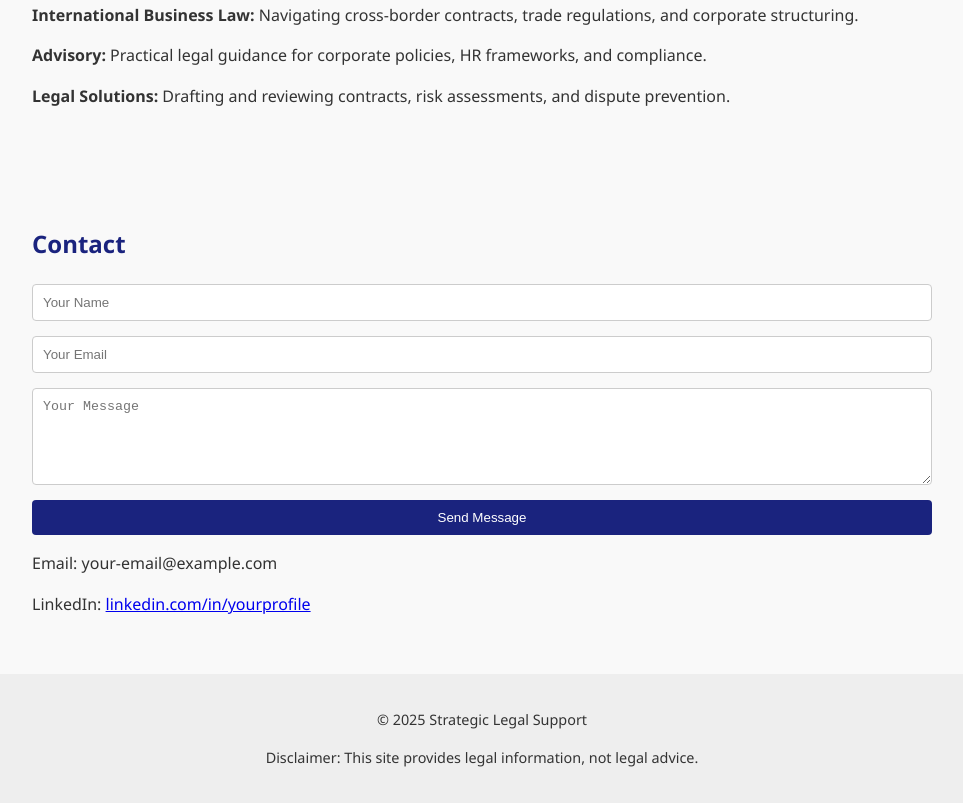
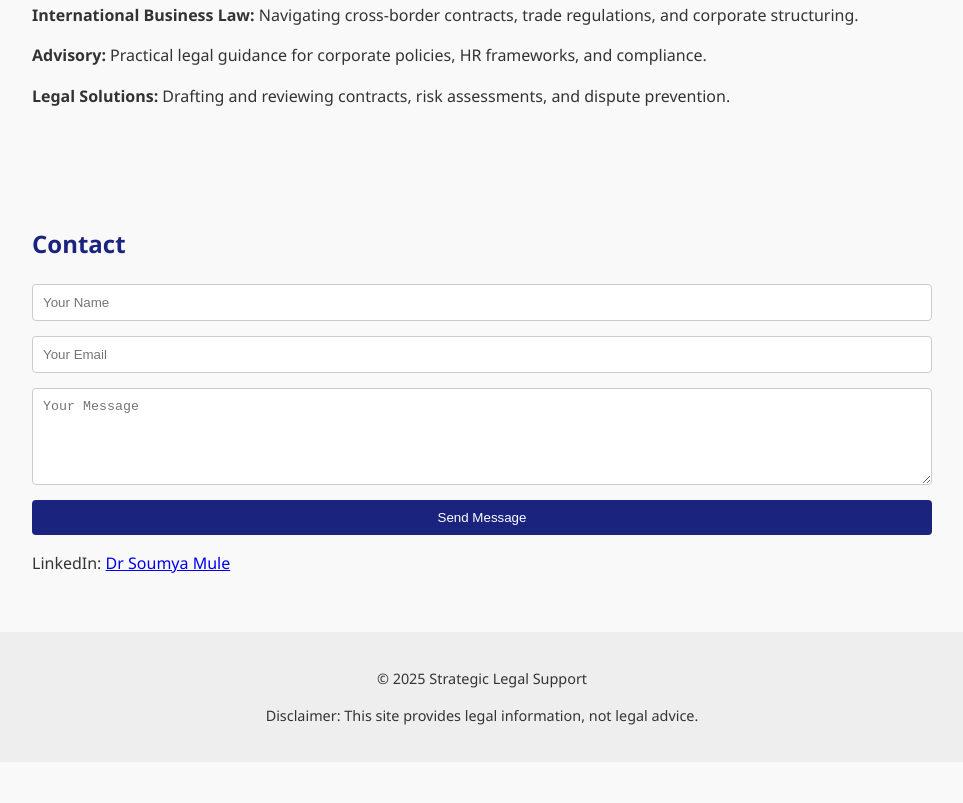
Before and after one commit to Soumya-Mule/strategic-legal-support, a plain HTML site: page index.html in a window 1280 px wide. Shown: the part 690-1493 px from the top of the page, without its empty margins (158-1121 px from the left). After the commit the page ends 1452 px from the top, so only its background shows below. Drawn offline with Linux system fonts and the light colour scheme.

Commit message:
* Added linkedIn link

```diff
--- a/index.html
+++ b/index.html
@@ -104,8 +104,7 @@
         <textarea name="message" rows="5" placeholder="Your Message"></textarea>
         <button type="submit">Send Message</button>
     </form>
-    <p>Email: your-email@example.com</p>
-    <p>LinkedIn: <a href="https://www.linkedin.com/in/yourprofile" target="_blank">linkedin.com/in/yourprofile</a></p>
+    <p>LinkedIn: <a href="https://www.linkedin.com/in/dr-soumya-mule/" target="_blank">Dr Soumya Mule</a></p>
 </section>
 
 <footer>
```
